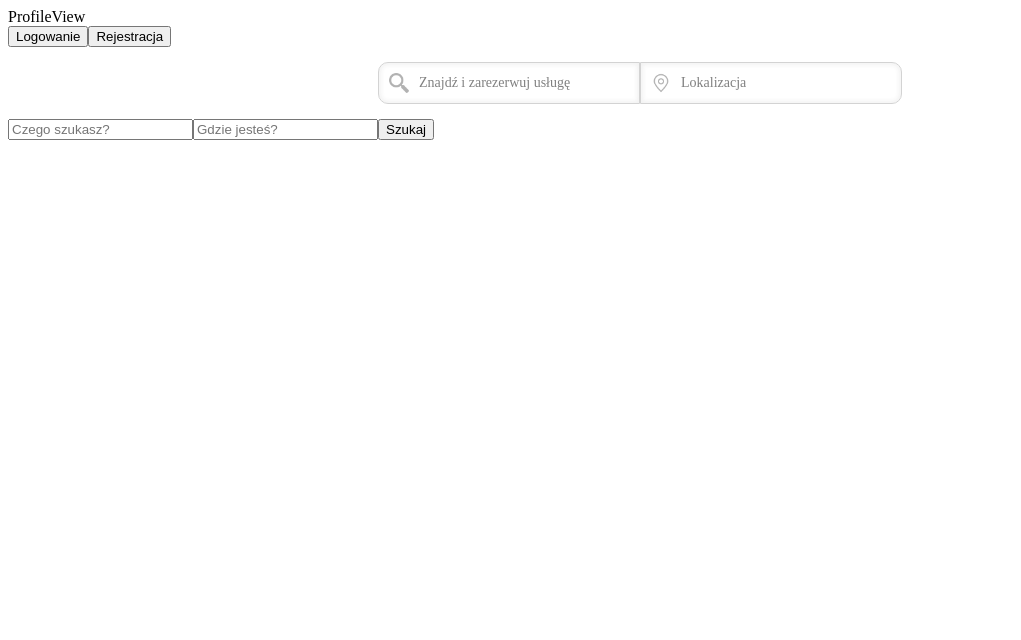
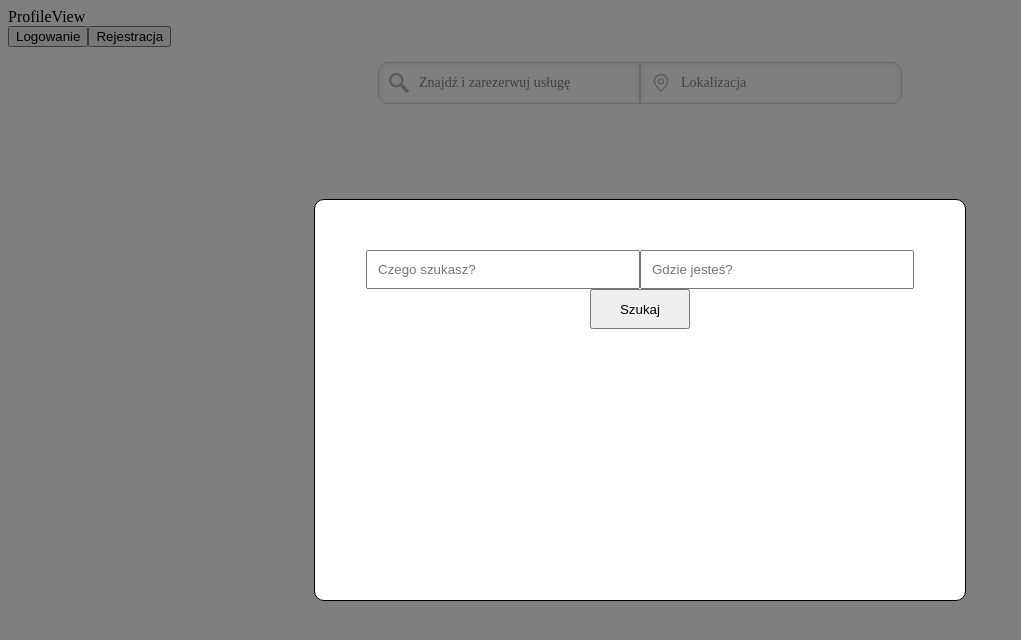
Before and after one commit to infoshareacademy/jfddr5-bez-nazwy, a React (Create React App) app: page /profile in a window 1280 px wide. Shown: the top 640 px of the page, without its empty margins (0-1021 px from the left). Built offline with nearby package versions, Linux system fonts and the light colour scheme; no server answers; the database is empty.

Commit message:
wip: modal in progress

```diff
--- a/src/components/Header/searchBar/SearchBar.js
+++ b/src/components/Header/searchBar/SearchBar.js
@@ -2,6 +2,7 @@ import { useContext, useRef, useState } from "react";
 import { useNavigate } from "react-router-dom";
 import { businessListContext } from "../../../contexts/BusinessListContext";
 import { SearchBarList } from "./SearchBarList";
+import styles from "./SearchBar.module.css";
 
 export const SearchBar = ({ searchType, setProduct, setCategory }) => {
 	const [searchValue, setSearchValue] = useState("");
@@ -48,8 +49,13 @@ export const SearchBar = ({ searchType, setProduct, setCategory }) => {
 
 	return (
 		//searchtype service
-		<div>
-			<form onSubmit={handleSubmit}>
+
+		<div className={styles.searchBarModal}>
+			<div className={styles.searchBarModalContent}>
+				<form
+					onSubmit={handleSubmit}
+					className={styles.searchBarModalForm}>
+					<div className={styles.searchBarModalInputs}>
 						<input
 							type="text"
 							placeholder="Czego szukasz?"
@@ -62,13 +68,12 @@ export const SearchBar = ({ searchType, setProduct, setCategory }) => {
 							value={cityValue}
 							onChange={(e) => setCityValue(e.target.value)}
 							ref={cityInputRef}></input>
-				<button type="submit">Szukaj</button>
-			</form>
-
+					</div>
 					{(document.activeElement === searchInputRef.current ||
 						cityInputRef.current) && (
 						<div>
-					{document.activeElement === searchInputRef.current &&
+							{document.activeElement ===
+								searchInputRef.current &&
 								searchInputRef.current.value.length >= 3 &&
 								businessList.some((business) =>
 									business.name
@@ -85,7 +90,8 @@ export const SearchBar = ({ searchType, setProduct, setCategory }) => {
 									/>
 								)}
 
-					{document.activeElement === searchInputRef.current &&
+							{document.activeElement ===
+								searchInputRef.current &&
 								searchInputRef.current.value.length >= 3 &&
 								categoryList.some((category) =>
 									category
@@ -120,6 +126,9 @@ export const SearchBar = ({ searchType, setProduct, setCategory }) => {
 								)}
 						</div>
 					)}
+					<button type="submit">Szukaj</button>
+				</form>
+			</div>
 		</div>
 	);
 };
--- a/src/components/Header/searchBar/SearchBar.module.css
+++ b/src/components/Header/searchBar/SearchBar.module.css
@@ -30,3 +30,44 @@
 	height: 20px;
 	opacity: 0.3;
 }
+
+.searchBarModal {
+	position: fixed;
+	left: 0;
+	top: 0;
+	right: 0;
+	bottom: 0;
+	background-color: rgba(0, 0, 0, 0.5);
+	display: flex;
+	justify-content: center;
+	align-items: center;
+}
+
+.searchBarModalContent {
+	width: 550px;
+	height: 300px;
+	padding: 50px;
+	background-color: rgb(255, 255, 255);
+	border-radius: 10px;
+	border: 1px solid black;
+}
+
+.searchBarModalForm {
+	display: flex;
+	flex-direction: column;
+	align-items: center;
+}
+
+.searchBarModalInputs {
+	display: flex;
+}
+
+.searchBarModalInputs input {
+	width: 250px;
+	padding: 10px;
+}
+
+.searchBarModalForm button {
+	width: 100px;
+	height: 40px;
+}
```
Lines whose indentation alone changed are shown as unchanged.
